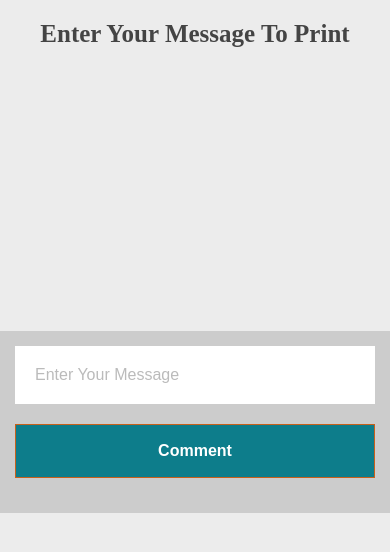
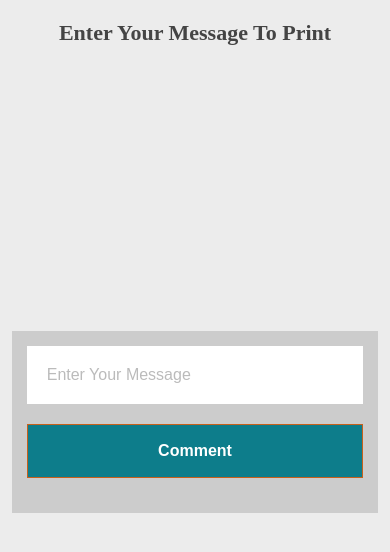
Before and after one commit to ThunderboltForEver/Javascript-Print-Message, a plain HTML site: page index.html in a window 390 px wide. Drawn offline with Linux system fonts and the light colour scheme.

Commit message:
Add The Files For The First Time

```diff
--- a/css/style.css
+++ b/css/style.css
@@ -19,8 +19,9 @@ h1 {
 }
 @media ( max-width: 767px ) {
     h1 {
-        font-size: 25px;
+        font-size: 22px;
         text-align: center;
+        margin: 0 10px;
     }
 }
 .printMessage {
@@ -33,7 +34,7 @@ h1 {
 }
 @media ( max-width: 500px ) {
     .printMessage {
-        width: 100%;
+        width: 94%;
     }
 }
 .printMessage input {
```
